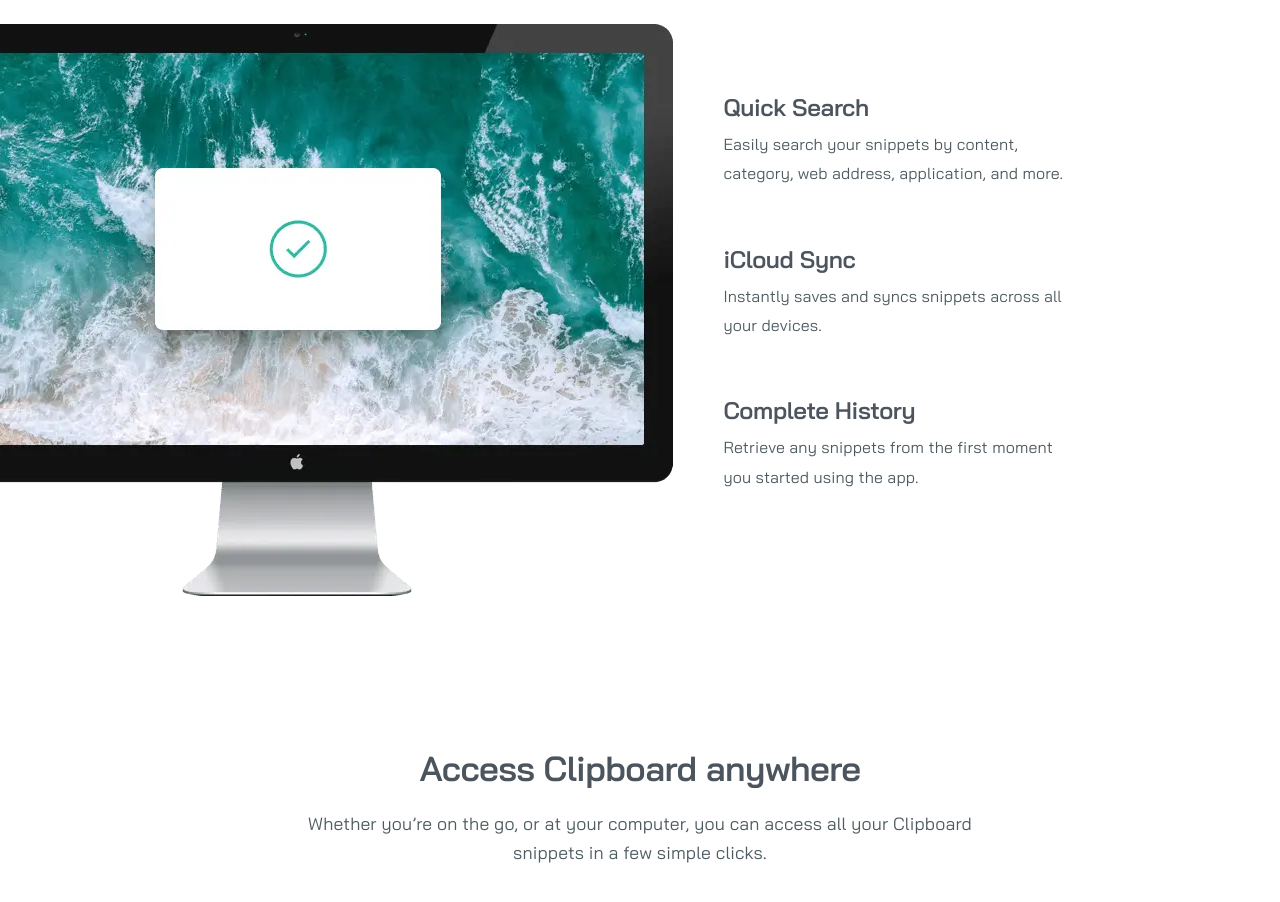
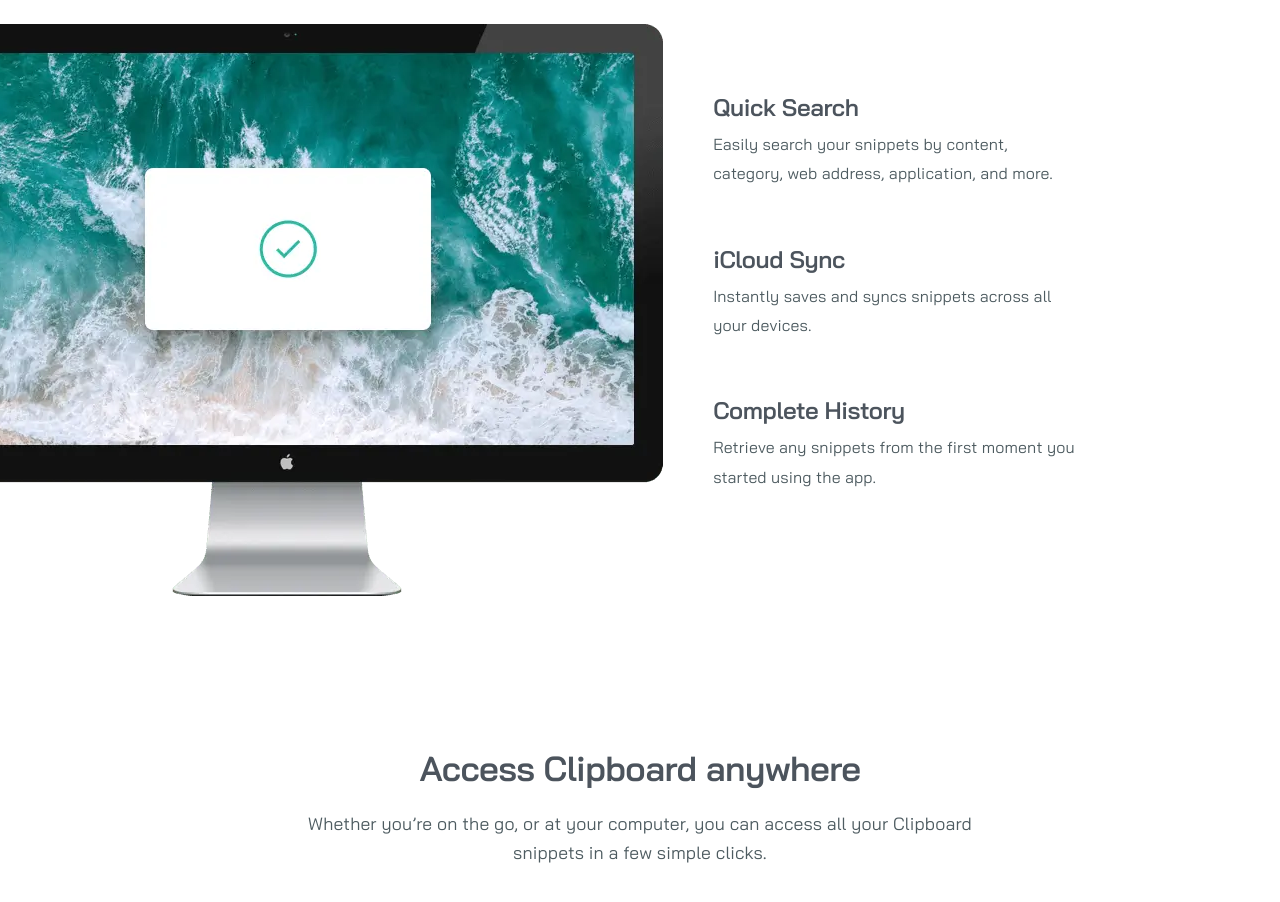
Before and after one commit to DocForLoop/clipboard-landing-page, a website built with Vite: page index.html in a window 1280 px wide. Shown: the part 900-1802 px from the top of the page. Built offline with nearby package versions, Linux system fonts and the light colour scheme.

Commit message:
Fix snippets ch size

```diff
--- a/src/scss/components/main/_main.scss
+++ b/src/scss/components/main/_main.scss
@@ -22,7 +22,7 @@
     }
 
     &__feature-desc {
-        max-inline-size: 33ch;
+        max-inline-size: 35ch;
     }
 }
 
```
